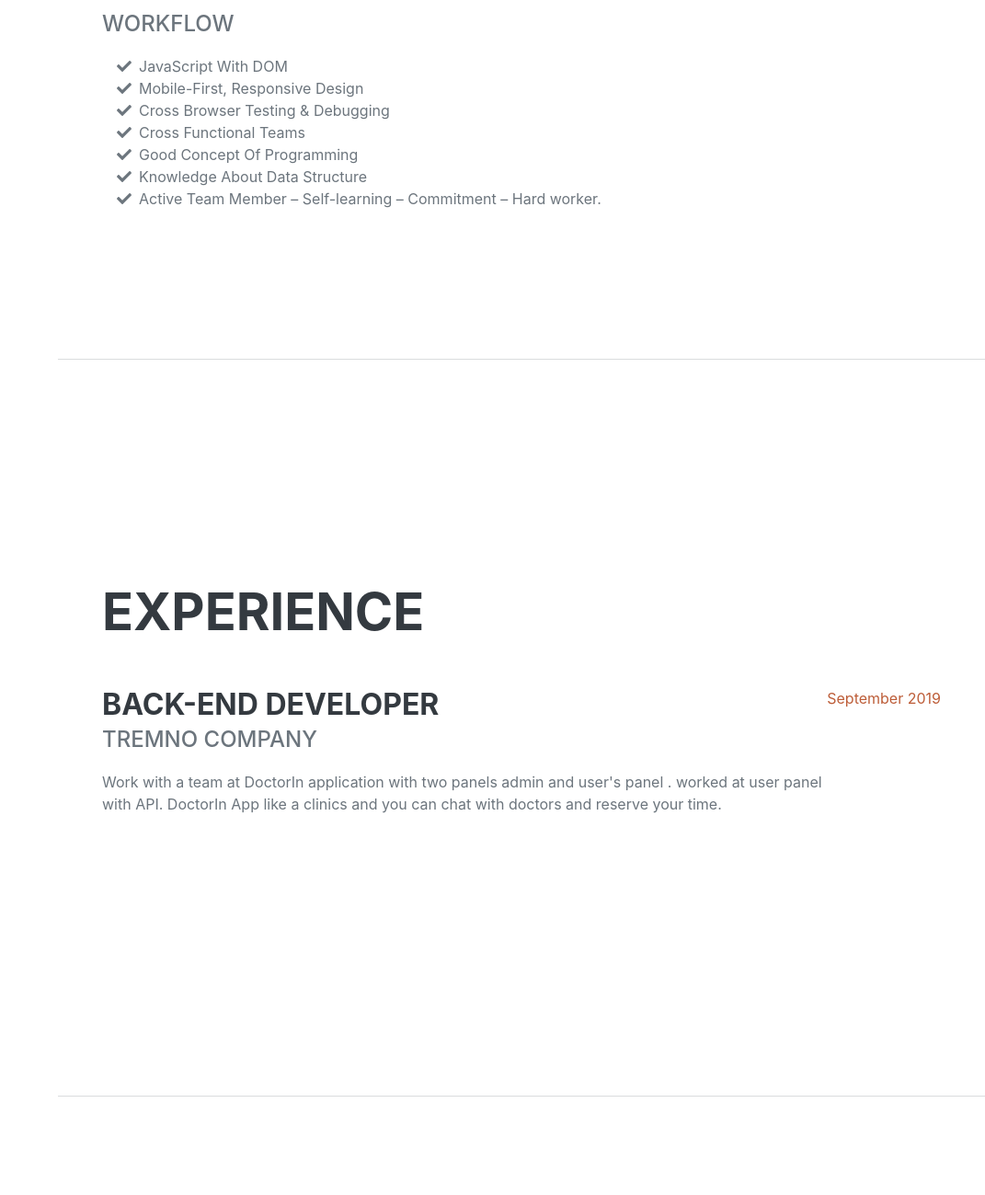
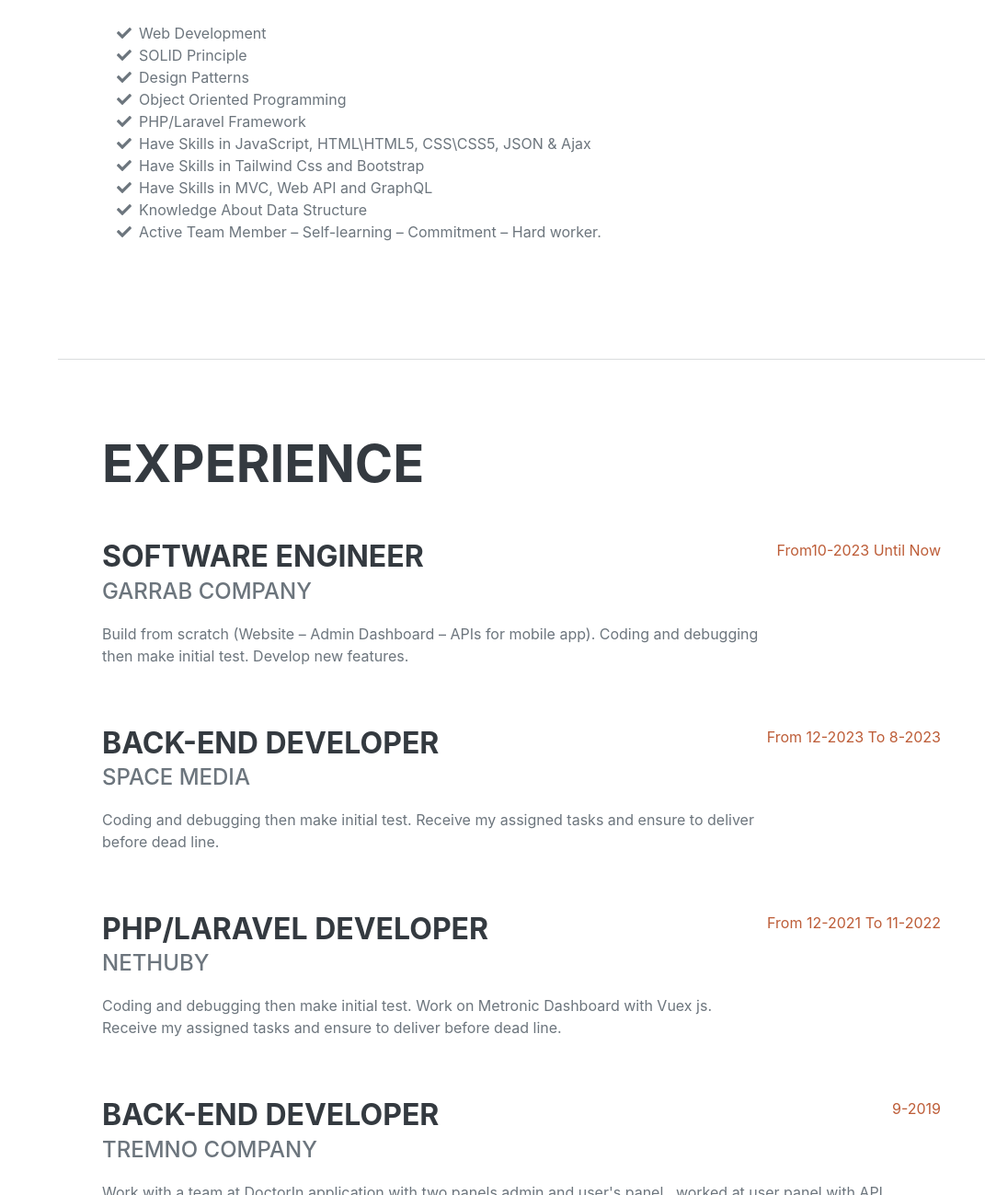
Before and after one commit to MostafaAbd-elnaby/myCv, a plain HTML site: page index.html in a window 1280 px wide. Shown: the part 2012-3311 px from the top of the page at 92% size, without its empty margins (209-1280 px from the left). Drawn offline with nearby package versions, Linux system fonts and the light colour scheme; a web font is replaced by a local one.

Commit message:
add protofolio and experiance

```diff
--- a/index.html
+++ b/index.html
@@ -92,8 +92,6 @@
                         <li class="list-inline-item"><i class="fab fa-js-square"></i></li>
                         <li class="list-inline-item"><i class="fab fa-php"></i></li>
                         <li class="list-inline-item"><i class="fab fa-laravel"></i></li>
-                        <li class="list-inline-item"><i class="fab fa-react"></i></li>
-                        <li class="list-inline-item"><i class="fab fa-node-js"></i></li>
                         <li class="list-inline-item"><i class="fab fa-npm"></i></li>
                         <li class="list-inline-item"><i class="fas fa-database"></i></li>
                     </ul>
@@ -101,23 +99,35 @@
                     <ul class="fa-ul mb-0">
                         <li>
                             <span class="fa-li"><i class="fas fa-check"></i></span>
-                            JavaScript With DOM
+                            Web Development
                         </li>
                         <li>
                             <span class="fa-li"><i class="fas fa-check"></i></span>
-                            Mobile-First, Responsive Design
+                            SOLID Principle
                         </li>
                         <li>
                             <span class="fa-li"><i class="fas fa-check"></i></span>
-                            Cross Browser Testing & Debugging
+                            Design Patterns
                         </li>
                         <li>
                             <span class="fa-li"><i class="fas fa-check"></i></span>
-                            Cross Functional Teams
+                            Object Oriented Programming
                         </li>
                         <li>
                             <span class="fa-li"><i class="fas fa-check"></i></span>
-                            Good Concept Of Programming
+                            PHP/Laravel Framework
+                        </li>
+                        <li>
+                            <span class="fa-li"><i class="fas fa-check"></i></span>
+                            Have Skills in JavaScript, HTML\HTML5, CSS\CSS5, JSON & Ajax
+                        </li>
+                        <li>
+                            <span class="fa-li"><i class="fas fa-check"></i></span>
+                            Have Skills in Tailwind Css and Bootstrap
+                        </li>
+                        <li>
+                            <span class="fa-li"><i class="fas fa-check"></i></span>
+                            Have Skills in MVC, Web API and GraphQL
                         </li>
                         <li>
                             <span class="fa-li"><i class="fas fa-check"></i></span>
@@ -137,11 +147,45 @@
                     <h2 class="mb-5">Experience</h2>
                     <div class="d-flex flex-column flex-md-row justify-content-between mb-5">
                         <div class="flex-grow-1">
+                            <h3 class="mb-0">Software Engineer</h3>
+                            <div class="subheading mb-3">Garrab Company</div>
+                            <p>
+                                Build from scratch (Website – Admin Dashboard – APIs for mobile app).
+                                Coding and debugging then make initial test.
+                                Develop new features.
+                            </p>
+                        </div>
+                        <div class="flex-shrink-0"><span class="text-primary">From10-2023 Until Now </span></div>
+                    </div>
+                    <div class="d-flex flex-column flex-md-row justify-content-between mb-5">
+                        <div class="flex-grow-1">
+                            <h3 class="mb-0">Back-End Developer</h3>
+                            <div class="subheading mb-3">Space Media</div>
+                            <p>
+                                Coding and debugging then make initial test. Receive my assigned tasks and ensure to deliver before dead line.
+                            </p>
+                        </div>
+                        <div class="flex-shrink-0"><span class="text-primary">From 12-2023 To 8-2023 </span></div>
+                    </div>
+                    <div class="d-flex flex-column flex-md-row justify-content-between mb-5">
+                        <div class="flex-grow-1">
+                            <h3 class="mb-0">PHP/Laravel Developer</h3>
+                            <div class="subheading mb-3">NetHuby</div>
+                            <p>
+                                Coding and debugging then make initial test. Work on Metronic Dashboard with Vuex js. Receive my assigned tasks and ensure to deliver before dead line.
+                            </p>
+                        </div>
+                        <div class="flex-shrink-0"><span class="text-primary">From 12-2021 To 11-2022 </span></div>
+                    </div>
+                    <div class="d-flex flex-column flex-md-row justify-content-between mb-5">
+                        <div class="flex-grow-1">
                             <h3 class="mb-0">Back-End Developer</h3>
                             <div class="subheading mb-3">Tremno Company</div>
-                            <p>Work with a team at DoctorIn application with two panels admin and user's panel . worked at user panel with API. DoctorIn App like a clinics and you can chat with doctors and reserve your time.</p>
+                            <p>
+                                Work with a team at DoctorIn application with two panels admin and user's panel . worked at user panel with API. DoctorIn App like a clinics and you can chat with doctors and reserve your time.
+                            </p>
                         </div>
-                        <div class="flex-shrink-0"><span class="text-primary">September 2019 </span></div>
+                        <div class="flex-shrink-0"><span class="text-primary"> 9-2019 </span></div>
                     </div>
                 </div>
             </section>
@@ -193,19 +237,27 @@
                 <div class="resume-section-content">
                     <h2 class="mb-5">Portfolio</h2>
                     <div class="box">
-                        <img src="assets/img/port-1.png" alt="Pro_1">
+                        <img src="assets/img/port-1.png" alt="Mobile_App">
                         <div class="caption">
-                            <h4>Simple Template</h4>
+                            <h4>Mobile App</h4>
                             <span><i class="fas fa-link"></i></span>
-                            <a href="https://mostafaabd-elnaby.github.io/FirstRepo_1/" target="_blank">Show Template</a>
+                            <a href="https://garrab.com/" target="_blank">Open</a>
                         </div>
                     </div>
                     <div class="box">
-                        <img src="assets/img/port-2.png" alt="Pro_1">
+                        <img src="assets/img/port-2.png" alt="Dynamic_Page">
                         <div class="caption">
-                            <h4>Simple Template</h4>
+                            <h4>Dynamic Page</h4>
                             <span><i class="fas fa-link"></i></span>
-                            <a href="https://mostafaabd-elnaby.github.io/FirstRepo/" target="_blank">Show Template</a>
+                            <a href="https://aicreativeagency.net/" target="_blank">Open</a>
+                        </div>
+                    </div>
+                    <div class="box">
+                        <img src="assets/img/port-3.png" alt="E-learning">
+                        <div class="caption">
+                            <h4>E-learning</h4>
+                            <span><i class="fas fa-link"></i></span>
+                            <a href="https://ibnkathir.ca/" target="_blank">Open</a>
                         </div>
                     </div>
                 </div>
```
Also changed, not shown: assets/img/port-5.png (added), 4 other files.
